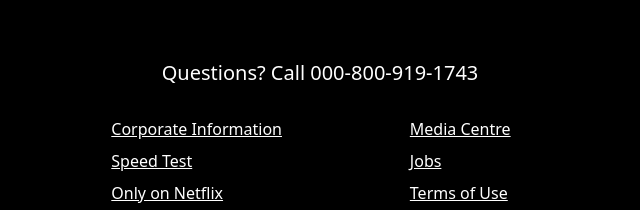
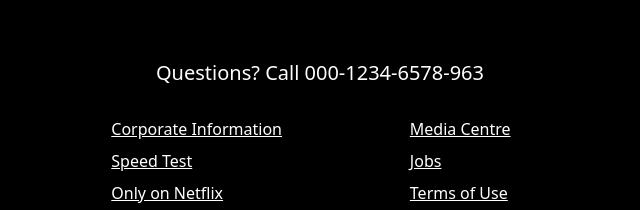
Before and after one commit to varalakshmi1105/netflixclone, a plain HTML site: page index.html in a window 1280 px wide. Shown: the part 2638-2848 px from the top of the page, 320-960 px from the left. Drawn offline with nearby package versions, Linux system fonts and the light colour scheme.

Commit message:
Update index.html

```diff
--- a/index.html
+++ b/index.html
@@ -424,7 +424,7 @@
       </div>
       <!-- footer -->
        <footer class="d-flex justify-content-center gap-4  flex-column align-items-center my-5">
-        <h5 class="mx-5">Questions? Call 000-800-919-1743</h5>
+        <h5 class="mx-5">Questions? Call 000-1234-6578-963</h5>
             <div class="d-flex gap-2 justify-content-evenly flex-lg-row flex-md-row flex-sm-row flex-column align-items-start w-100 footerItems">
               <div class="d-flex flex-column gap-2">
                 <a href="#">FAQ</a>
```
